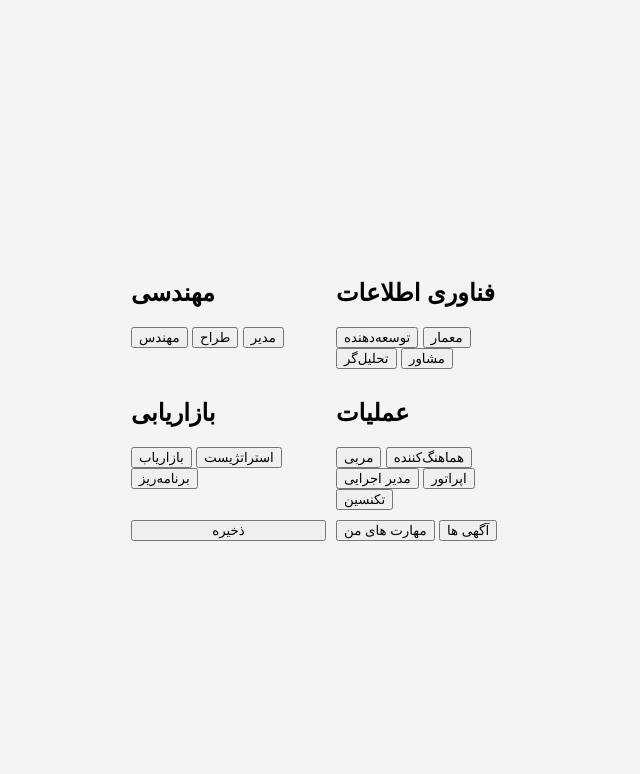
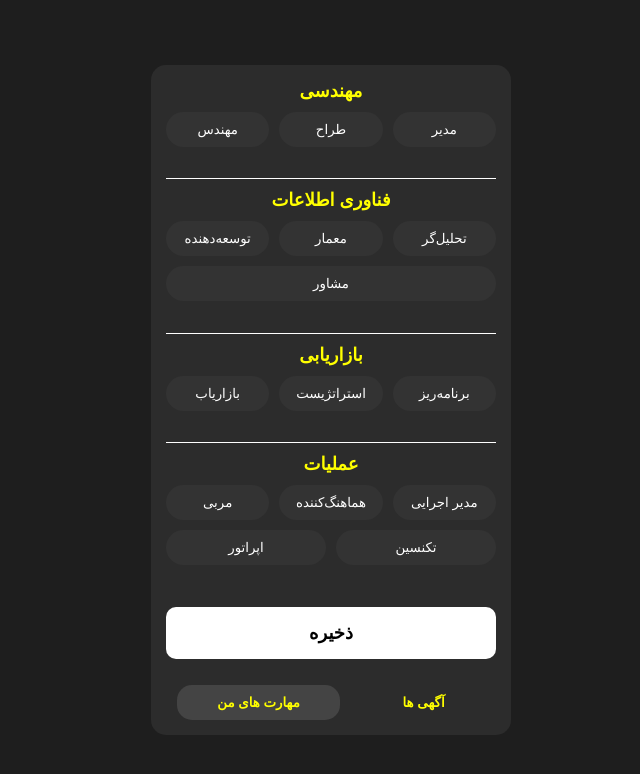
Before and after one commit to HoseinR/Page, a plain HTML site: page index.html in a window 1280 px wide. Shown: the whole page, without its empty margins (309-949 px from the left). Drawn offline with Linux system fonts and the light colour scheme.

Commit message:
Update styles.css

```diff
--- a/styles.css
+++ b/styles.css
@@ -1,47 +1,100 @@
+* {
+  margin: 0;
+  padding: 0;
+  box-sizing: border-box;
+}
+
 body {
+  background-color: #1e1e1e;
+  color: white;
   font-family: Arial, sans-serif;
   display: flex;
   justify-content: center;
   align-items: center;
-  min-height: 100vh;
-  background-color: #f4f4f4;
-  margin: 0;
-  padding: 0;
+  height: 100vh;
 }
 
 .container {
-  display: grid;
-  grid-template-columns: 1fr 1fr; /* Two columns */
-  gap: 10px;
-  width: 100%;
-  max-width: 400px; /* Ensures a good fit on mobile screens */
-  padding: 20px;
+  width: 360px;
+  height: 670px;
+  background-color: #2c2c2c;
+  border-radius: 15px;
+  padding: 15px;
+  display: flex;
+  flex-direction: column;
+  justify-content: space-between;
 }
 
-.job-button {
-  background-color: #3498db;
+.section {
+  margin-bottom: 15px;
+}
+
+.section-title {
+  font-size: 18px;
+  color: yellow;
+  font-weight: bold;
+  margin-bottom: 10px;
+  text-align: center;
+}
+
+.section + .section {
+  border-top: 1px solid white;
+  padding-top: 10px;
+}
+
+.button-group {
+  display: flex;
+  flex-wrap: wrap;
+  justify-content: space-between;
+  gap: 10px;
+}
+
+.toggle-btn {
+  background-color: #333;
   color: white;
   border: none;
-  padding: 15px;
-  font-size: 16px;
+  padding: 10px 15px;
+  border-radius: 25px;
   cursor: pointer;
   transition: background-color 0.3s ease;
-  border-radius: 8px;
+  flex: 1 1 calc(33% - 10px); /* Allow up to 3 buttons per row with space between */
   text-align: center;
-  width: 100%;
 }
 
-.job-button:hover {
-  background-color: #2980b9;
+.toggle-btn.active {
+  background-color: #28a745;
 }
 
-.job-button.active {
-  background-color: #2ecc71;
+.save-btn {
+  background-color: white;
+  color: black;
+  font-weight: bold;
+  padding: 15px;
+  text-align: center;
+  font-size: 18px;
+  border-radius: 10px;
+  border: none;
+  cursor: pointer;
+  width: 100%;
+  margin: 10px 0;
 }
 
-@media (max-width: 480px) {
-  .job-button {
-    font-size: 14px;
-    padding: 12px;
-  }
+.tabs {
+  display: flex;
+  justify-content: space-around;
 }
+
+.tab-btn {
+  background-color: transparent;
+  color: yellow;
+  padding: 10px 40px;
+  cursor: pointer;
+  font-weight: bold;
+  border: none;
+  transition: background-color 0.3s ease;
+}
+
+.tab-btn.active-tab {
+  background-color: #444;
+  border-radius: 15px;
+}
```
